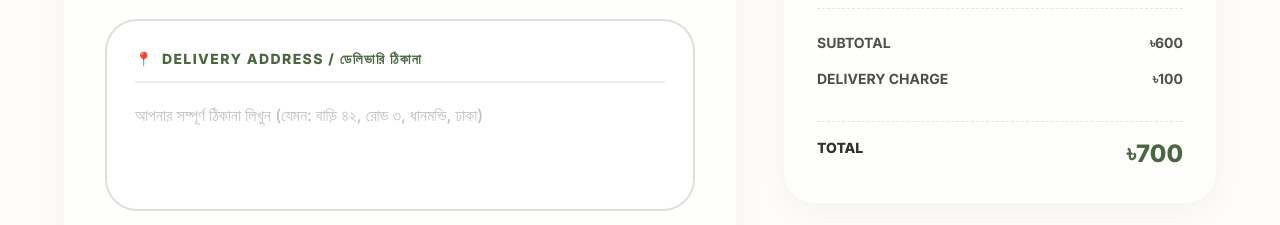
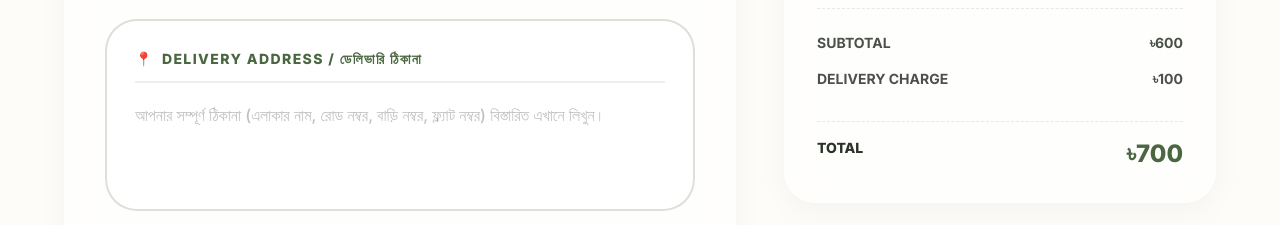
Before and after one commit to Arafat-Bhuiyan/Coconut-treats-and-more, a React (Vite) app: page / in a window 1280 px wide. Shown: the part 3026-3251 px from the top of the page. Built offline with nearby package versions, Linux system fonts and the light colour scheme; no server answers.

Commit message:
Update address textarea placeholder to explicitly request Area, Road, House, and Flat details

```diff
--- a/src/pages/Home/sections/Order/Order.jsx
+++ b/src/pages/Home/sections/Order/Order.jsx
@@ -291,7 +291,7 @@ const Order = ({ quantity, setQuantity }) => {
                     value={formData.address}
                     onChange={handleInputChange}
                     rows="3"
-                    placeholder="আপনার সম্পূর্ণ ঠিকানা লিখুন (যেমন: বাড়ি ৪২, রোড ৩, ধানমন্ডি, ঢাকা)"
+                    placeholder="আপনার সম্পূর্ণ ঠিকানা (এলাকার নাম, রোড নম্বর, বাড়ি নম্বর, ফ্ল্যাট নম্বর) বিস্তারিত এখানে লিখুন।"
                     className="w-full bg-transparent border-0 p-0 outline-none text-xs sm:text-base text-husk font-medium placeholder:text-husk/30 focus:ring-0 resize-none"
                   />
                 </div>
```
Also changed, not shown: 1 other file (tests, documents, lock files or other folders).
